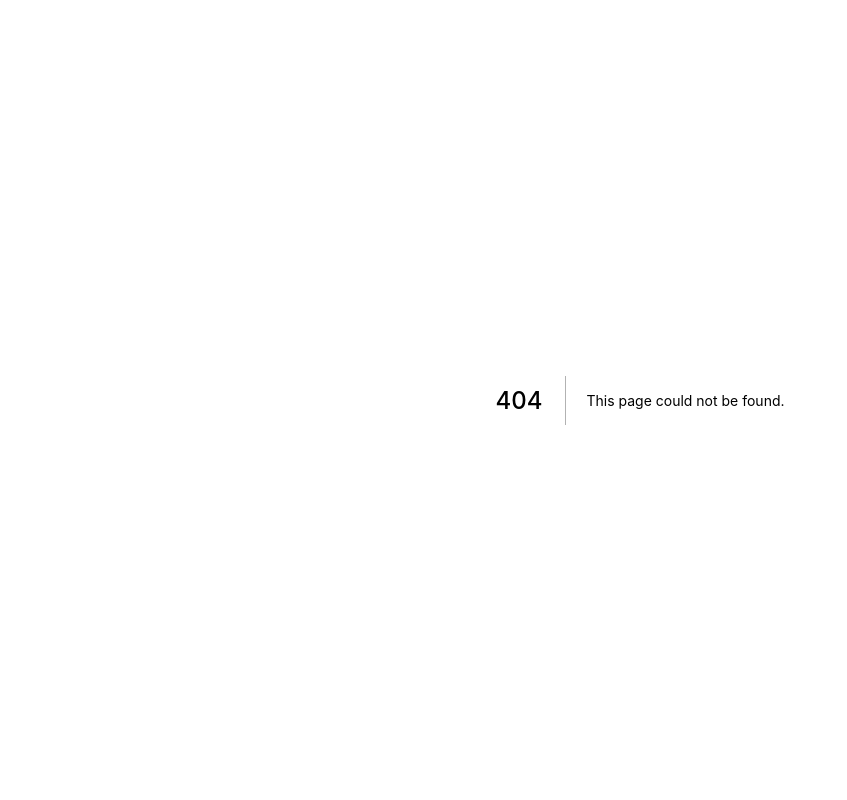
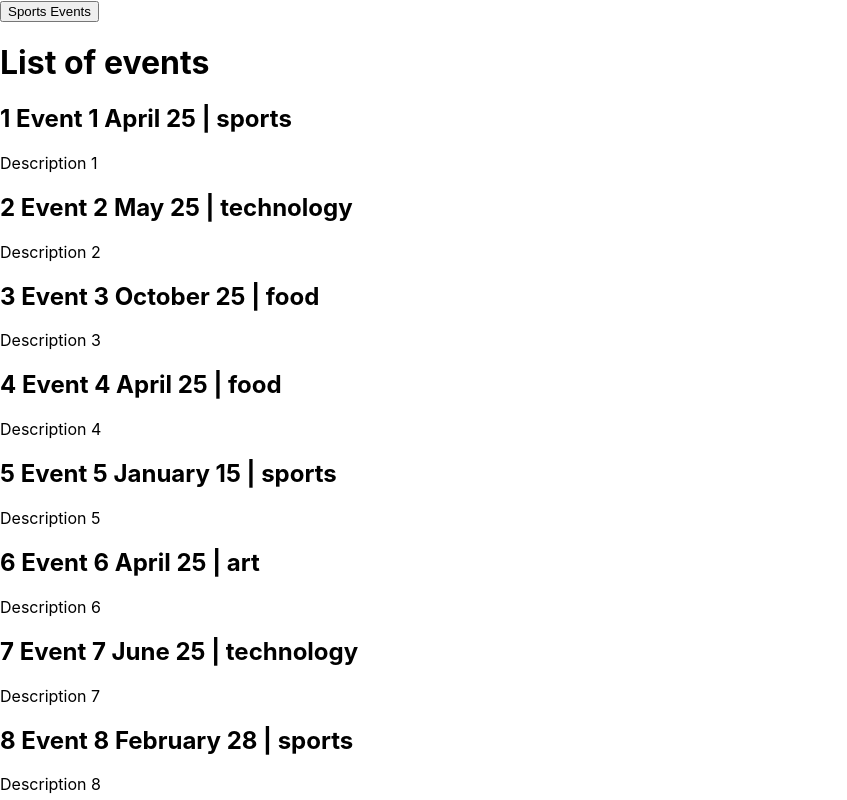
Before and after one commit to moonshadow95/next-tutorial, a Next.js app: page /events in a window 1280 px wide. Before the commit this address had no page. Shown: the top 800 px of the page, without its empty margins (0-847 px from the left). Built offline with nearby package versions, Linux system fonts and the light colour scheme; data requests are answered from the project's data file.

Commit message:
Pre-rendering + Client side Date Fetching

```diff
--- a/db.json
+++ b/db.json
@@ -44,5 +44,77 @@
       "description": "Description 3",
       "category": "sports"
     }
+  ],
+  "events": [
+    {
+      "id": 1,
+      "title": "Event 1",
+      "description": "Description 1",
+      "category": "sports",
+      "date": "April 25"
+    },
+    {
+      "id": 2,
+      "title": "Event 2",
+      "description": "Description 2",
+      "category": "technology",
+      "date": "May 25"
+    },
+    {
+      "id": 3,
+      "title": "Event 3",
+      "description": "Description 3",
+      "category": "food",
+      "date": "October 25"
+    },
+    {
+      "id": 4,
+      "title": "Event 4",
+      "description": "Description 4",
+      "category": "food",
+      "date": "April 25"
+    },
+    {
+      "id": 5,
+      "title": "Event 5",
+      "description": "Description 5",
+      "category": "sports",
+      "date": "January 15"
+    },
+    {
+      "id": 6,
+      "title": "Event 6",
+      "description": "Description 6",
+      "category": "art",
+      "date": "April 25"
+    },
+    {
+      "id": 7,
+      "title": "Event 7",
+      "description": "Description 7",
+      "category": "technology",
+      "date": "June 25"
+    },
+    {
+      "id": 8,
+      "title": "Event 8",
+      "description": "Description 8",
+      "category": "sports",
+      "date": "February 28"
+    },
+    {
+      "id": 9,
+      "title": "Event 9",
+      "description": "Description 9",
+      "category": "food",
+      "date": "April 25"
+    },
+    {
+      "id": 10,
+      "title": "Event 10",
+      "description": "Description 10",
+      "category": "sports",
+      "date": "August 5"
+    }
   ]
 }
--- /dev/null
+++ b/pages/events.js
@@ -0,0 +1,42 @@
+import { useRouter } from 'next/router';
+import React, { useState } from 'react';
+
+const EventList = ({ eventList }) => {
+  const [events, setEvents] = useState(eventList);
+  const router = useRouter();
+
+  const fetchSportsEvents = async () => {
+    const data = await (
+      await fetch('http://localhost:4000/events?category=sports')
+    ).json();
+    setEvents(data);
+    router.push('/events?category=sports', undefined, { shallow: true });
+  };
+
+  return (
+    <>
+      <button onClick={fetchSportsEvents}>Sports Events</button>
+      <h1>List of events</h1>
+      {events.map((event) => (
+        <div key={event.id}>
+          <h2>
+            {event.id} {event.title} {event.date} | {event.category}
+          </h2>
+          <p>{event.description}</p>
+        </div>
+      ))}
+    </>
+  );
+};
+
+export default EventList;
+
+export async function getServerSideProps(context) {
+  const { query } = context;
+  const { category } = query;
+  const queryString = category ? 'category=sports' : '';
+  const data = await (
+    await fetch(`http://localhost:4000/events?${queryString}`)
+  ).json();
+  return { props: { eventList: data } };
+}
```
Also changed, not shown: 1 other file (tests, documents, lock files or other folders).
